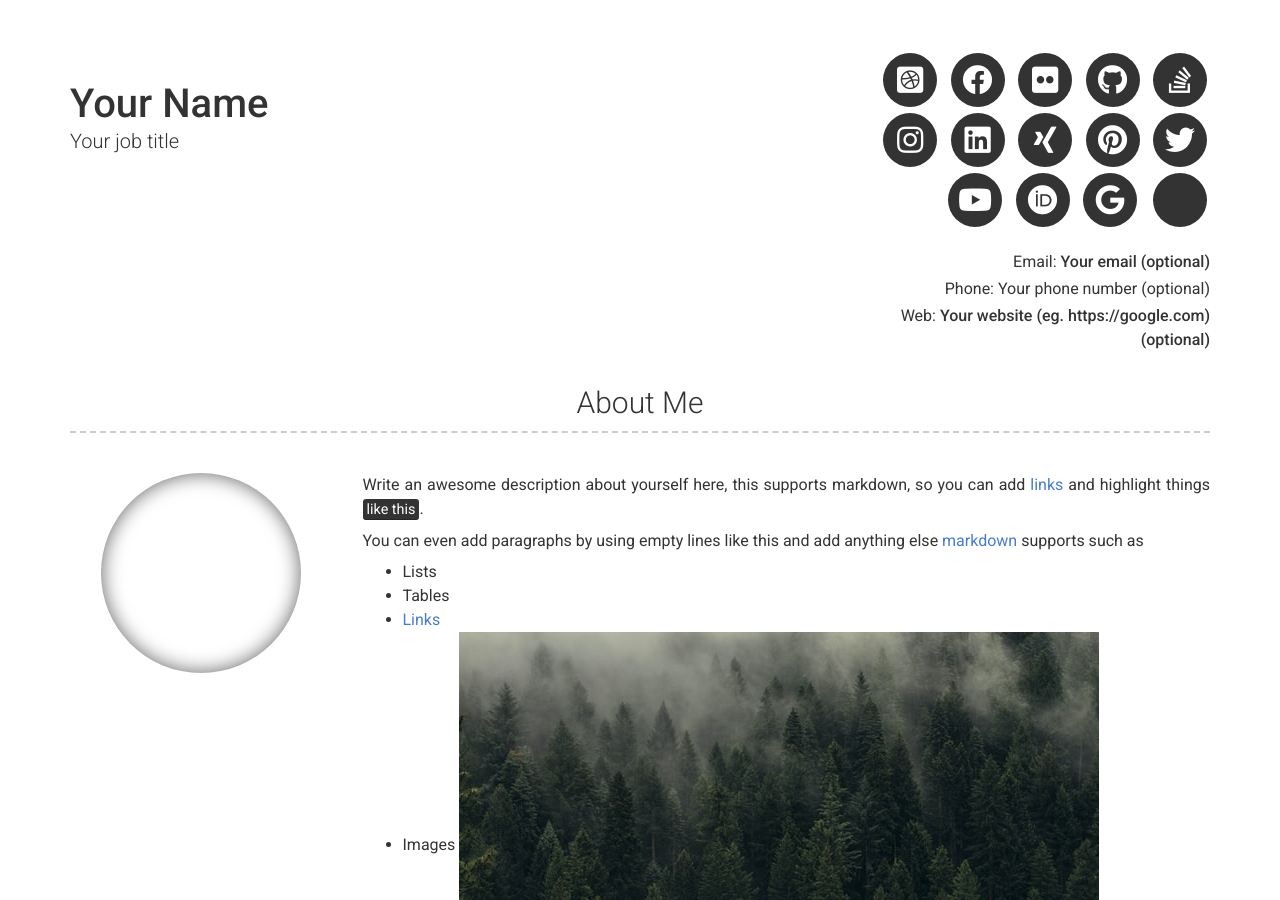
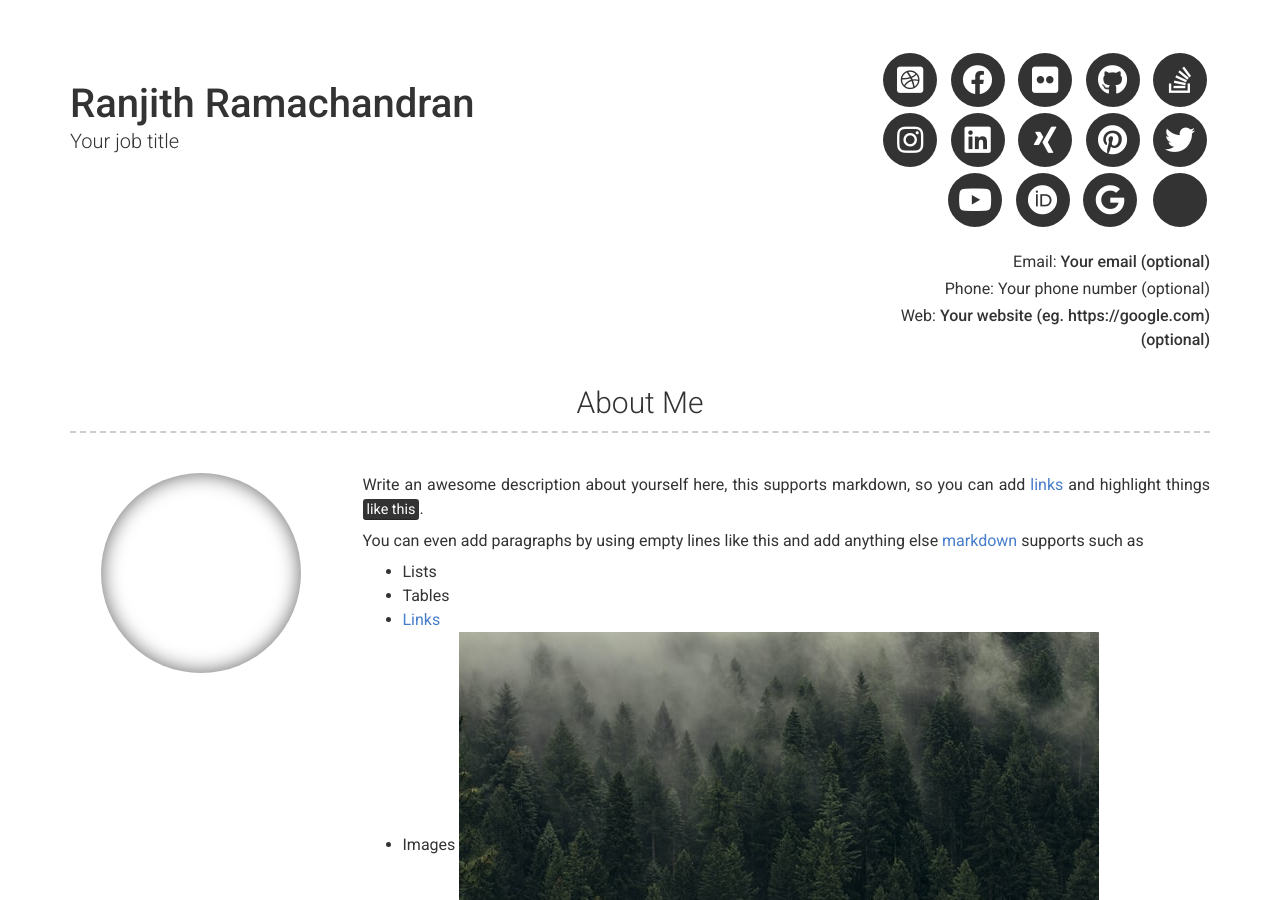
Before and after one commit to sproogen/modern-resume-theme, a Jekyll site: the page built from index.md, in a window 1280 px wide and 900 px high. Built offline with Jekyll 4.4.1, drawn with Linux system fonts in a browser that asks for light colours; nearby versions of some CDN libraries; some of the changed text lies outside the part shown.

Commit message:
Update _config.yml

```diff
--- a/_config.yml
+++ b/_config.yml
@@ -6,7 +6,7 @@ repository: Git repository where your resume will be hosted, only required if yo
 version: 2
 
 # Personal info
-name: Your Name
+name: Ranjith Ramachandran
 title: Your job title
 email: Your email (optional)
 # email_title: Email (Email title override)
```
